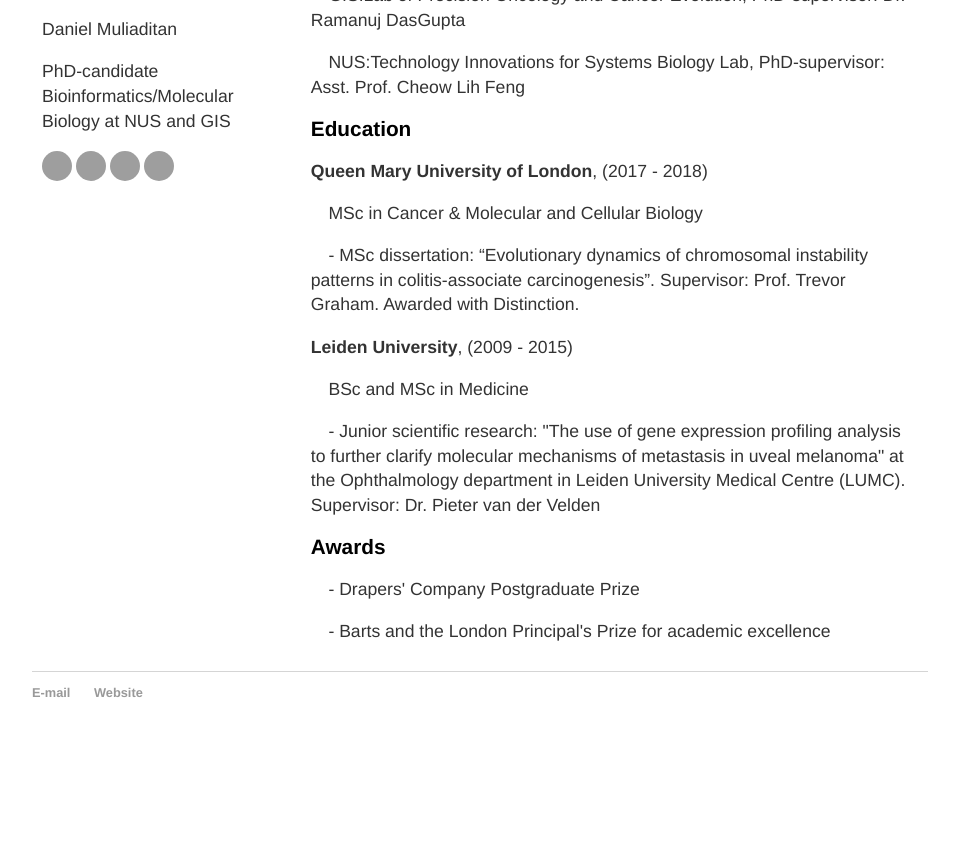
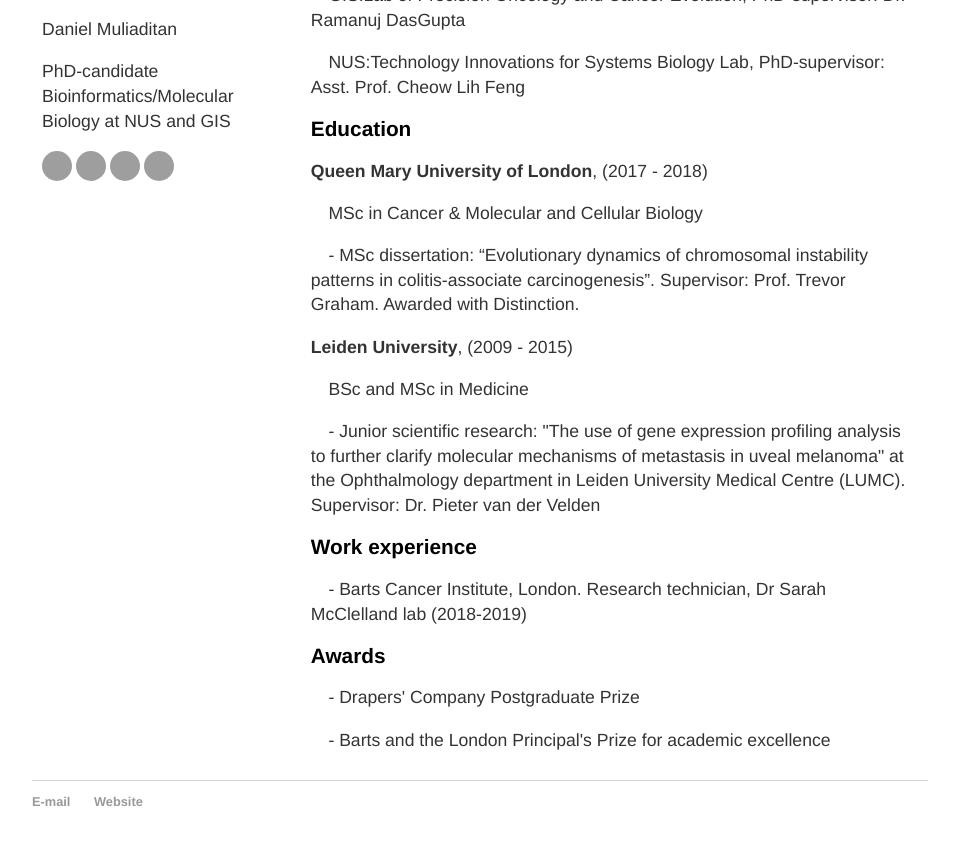
Before and after one commit to dmuliaditan/dmuliaditan.github.io, a Jekyll site: the page cv/index.html, which Jekyll copies as it is, in a window 1280 px wide, cut to the strip 308-1177 px from the top of the page. Shown: the top 845 px of the strip, without its empty margins (160-1119 px from the left). Built offline with Jekyll 4.4.1, drawn with Linux system fonts in a browser that asks for light colours; before the commit the page ends 1068 px from its top, so only the background shows below that; grey boxes are pictures that could not be loaded.

Commit message:
Update index.html

```diff
--- a/cv/index.html
+++ b/cv/index.html
@@ -93,6 +93,9 @@
 				<p>&emsp;BSc and MSc in Medicine</p>
 				<p>&emsp;- Junior scientific research: "The use of gene expression profiling analysis to further clarify molecular mechanisms of metastasis in uveal melanoma" at the Ophthalmology department in Leiden University Medical Centre (LUMC). Supervisor: Dr. Pieter van der Velden</p>
 
+			<h1><b>Work experience</b></h1>
+				<p>&emsp;- Barts Cancer Institute, London. Research technician, Dr Sarah McClelland lab (2018-2019)</p>
+
 			<h1><b>Awards</b></h1>
 				<p>&emsp;- Drapers' Company Postgraduate Prize</p>
 				<p>&emsp;- Barts and the London Principal's Prize for academic excellence</p>
```
